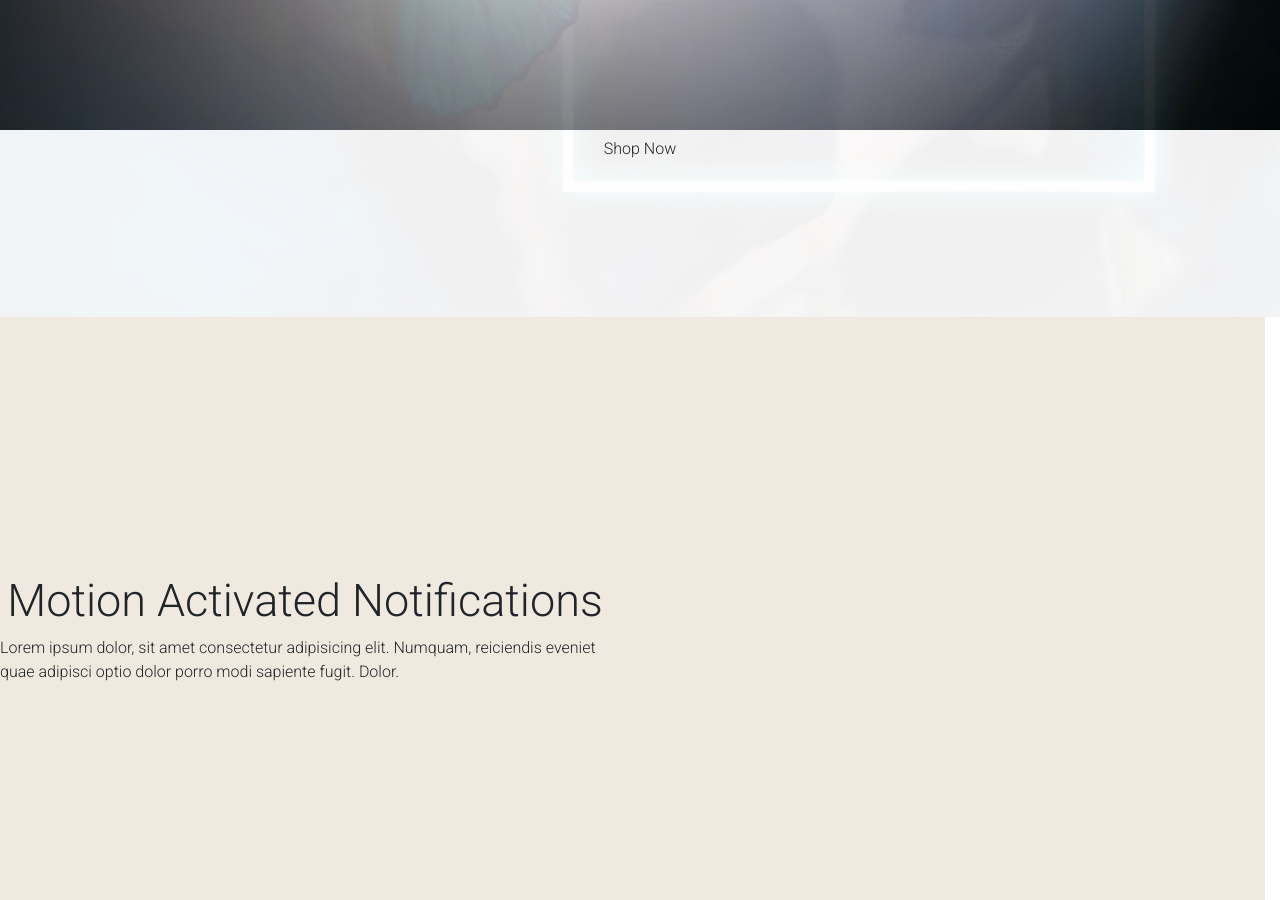
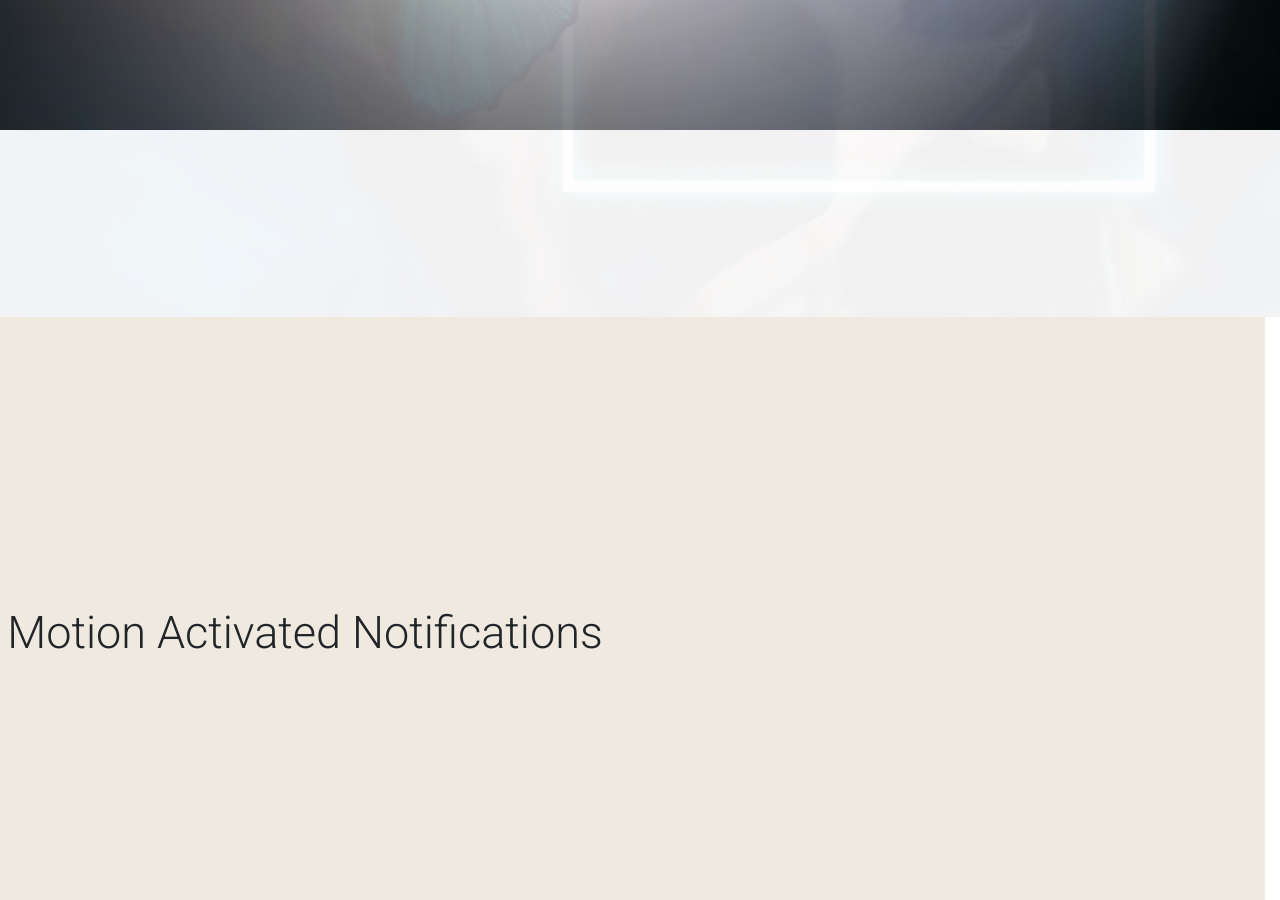
Before and after one commit to BenilDavid/senseoculus, a plain HTML site: page index.html in a window 1280 px wide. Shown: the part 606-1506 px from the top of the page. Drawn offline with nearby package versions, Linux system fonts and the light colour scheme.

Commit message:
initial commit

```diff
--- a/index.html
+++ b/index.html
@@ -49,9 +49,9 @@
         <div class="carousel-inner">
           <div class="carousel-item active">
             <img src="img/video-camera-3121655_1920.jpg" class="d-block w-100" alt="...">
-            <div class="carousel-shop  my-auto text-center">
+            <!-- <div class="carousel-shop  my-auto text-center">
               <button class="btn">Shop Now</button>
-            </div>
+            </div> -->
           </div>
           <div class="carousel-item">
             <img src="img/f04.jpg" class="d-block w-100" alt="...">
@@ -74,7 +74,7 @@
 
       <div class="row row1">
         <div class="col col1 my-auto"><h1>motion activated notifications</h1>
-        <p>Lorem ipsum dolor, sit amet consectetur adipisicing elit. Numquam, reiciendis eveniet quae adipisci optio dolor porro modi sapiente fugit. Dolor.</p>
+        <!-- <p>Lorem ipsum dolor, sit amet consectetur adipisicing elit. Numquam, reiciendis eveniet quae adipisci optio dolor porro modi sapiente fugit. Dolor.</p> -->
       </div>
         <div class="col col2"></div>
       </div>
```
